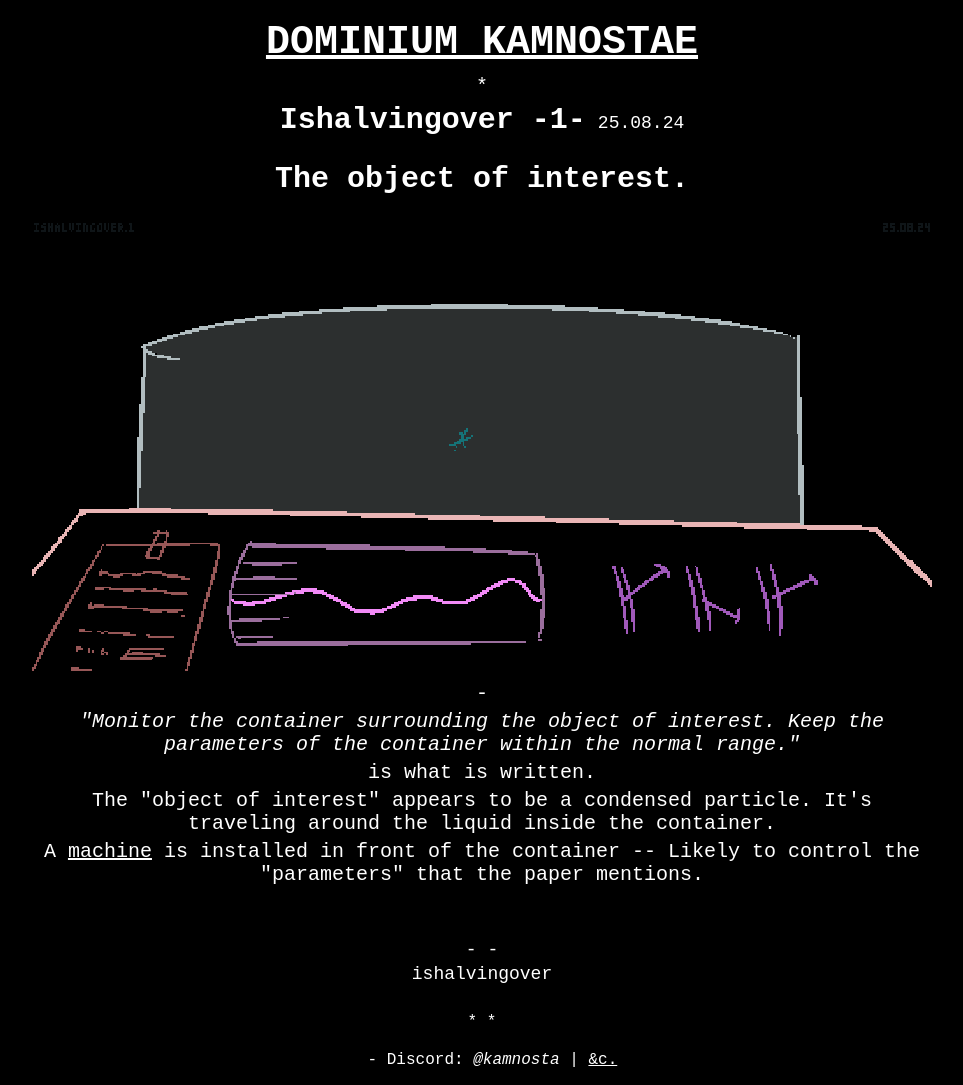
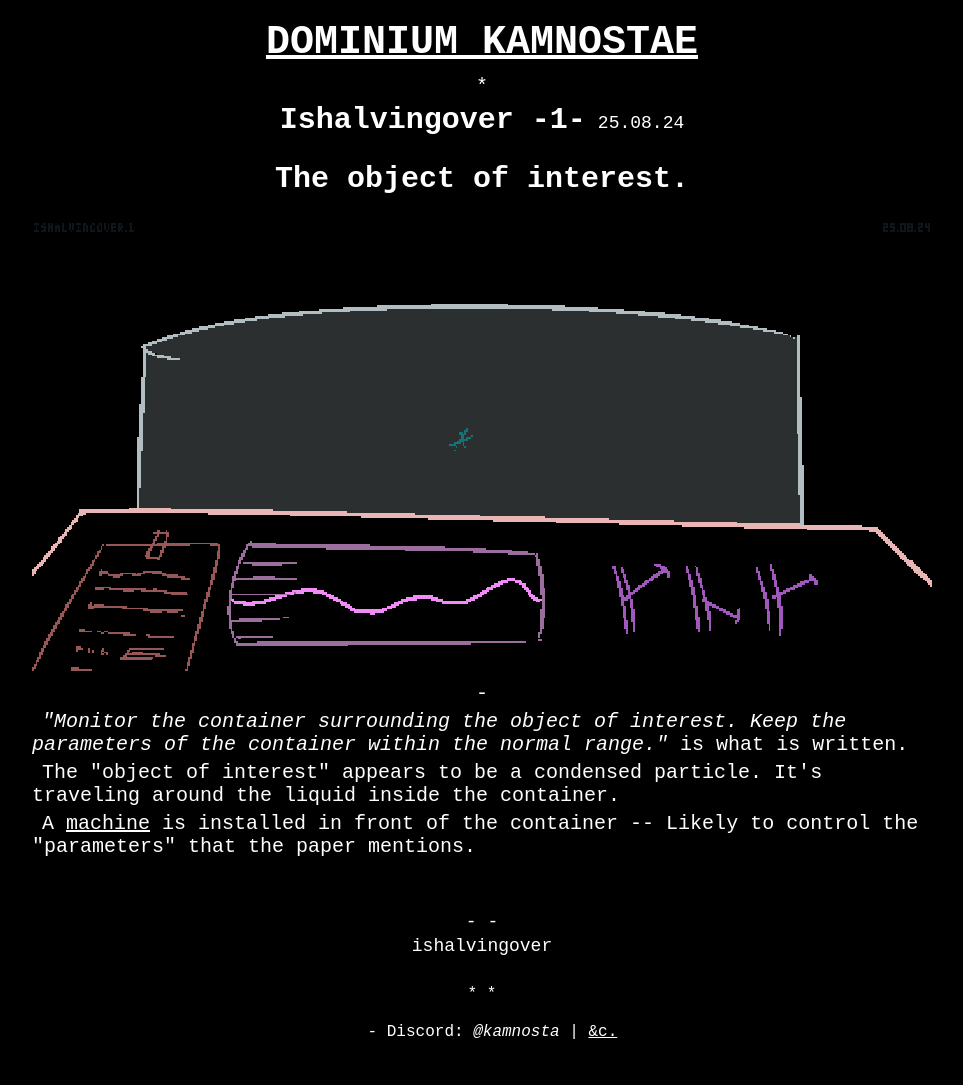
Before and after one commit to kamnosta/kamnosta.github.io, a Jekyll site: the page built from _ishalvingover/25-08-24-1.md, in a window 1280 px wide. Shown: the whole page, without its empty margins (158-1121 px from the left). Built offline with Jekyll 4.4.1, drawn with Linux system fonts in a browser that asks for light colours; after the commit the page ends 1057 px from its top, so only the background shows below that.

Commit message:
iho left text align

```diff
--- a/_ishalvingover/25-08-24-1.md
+++ b/_ishalvingover/25-08-24-1.md
@@ -4,9 +4,7 @@ title: Ishalvingover -1-
 firstverse: The object of interest.
 ---
 
-*"Monitor the container surrounding the object of interest. Keep the parameters of the container within the normal range."*
-
-is what is written.
+*"Monitor the container surrounding the object of interest. Keep the parameters of the container within the normal range."* is what is written.
 
 The "object of interest" appears to be a condensed particle. It's traveling around the liquid inside the container.
 
--- a/_layouts/ishalvingover.html
+++ b/_layouts/ishalvingover.html
@@ -15,6 +15,13 @@ layout: post
 
 <p>-</p>
 
-<div>
+<div class="iho_content_div">
 	{{ content }}
 </div>
+
+<style>
+	.iho_content_div {
+		text-align: left;
+		text-indent: 0.5em;
+	}
+</style>
```
Also changed, not shown: index.md (+6 -1 lines).
